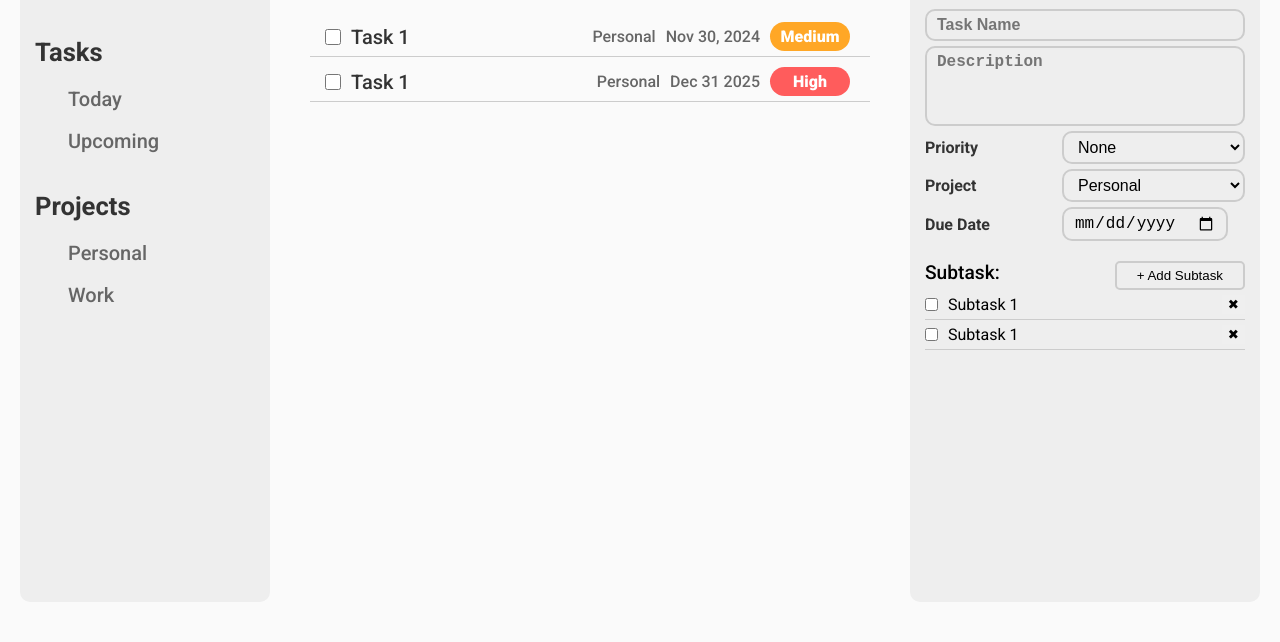
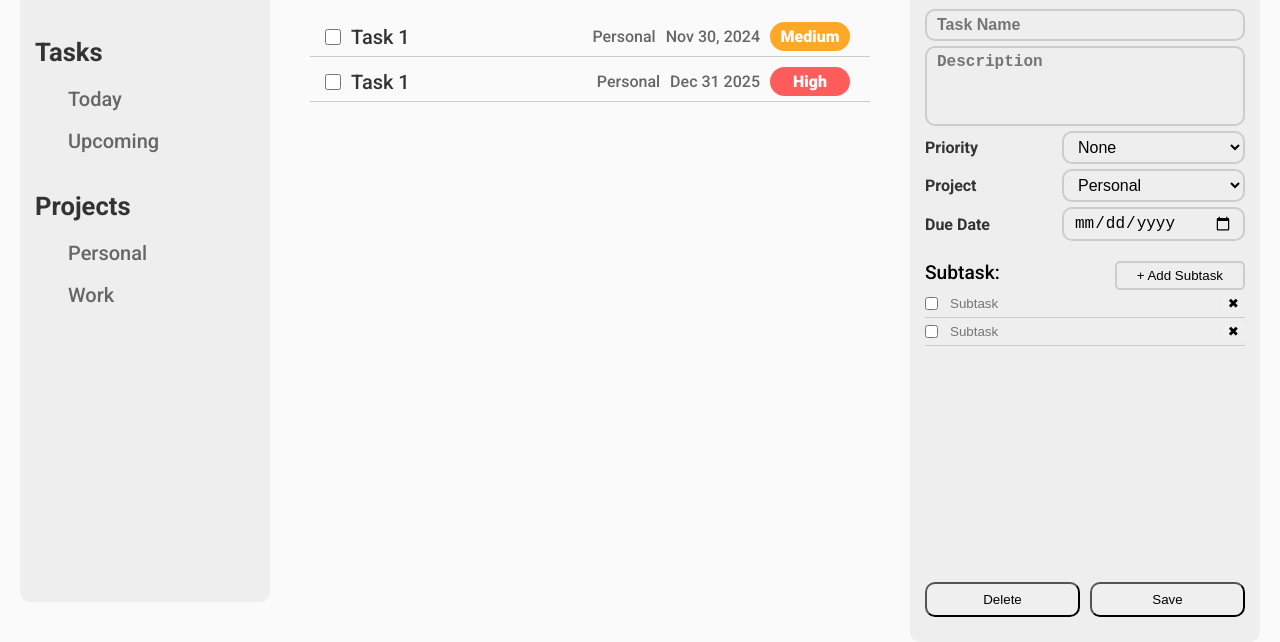
Before and after one commit to aish8la/Todo-List---TOP, a website built with webpack: page src/template.html in a window 1280 px wide. Shown: the part 178-820 px from the top of the page. Built offline with nearby package versions, Linux system fonts and the light colour scheme.

Commit message:
add form buttons

```diff
--- a/src/mainStyle.css
+++ b/src/mainStyle.css
@@ -207,12 +207,16 @@ li.task-item {
     border-radius: 10px;
     background-color: var(--form-background);
     padding: 25px 15px;
+    display: flex;
+    flex-direction: column;
+    height: 100%;
 }
 
 .task-form {
     display: flex;
     flex-direction: column;
     gap: 5px;
+    flex: 1;
 }
 
 .form-title {
@@ -254,7 +258,7 @@ li.task-item {
     align-items: center;
 }
 
-.form-input-div > .project-input, .priority-input {
+.form-input-div > .project-input, .form-input-div > .priority-input, .form-input-div > input[type="date"] {
     flex: 1;
 }
 
@@ -265,6 +269,9 @@ li.task-item {
 
 .form-sub-task-container {
     margin-top: 15px;
+    display: flex;
+    flex-direction: column;
+    flex: 1;
 }
 
 .sub-task-btn {
@@ -280,6 +287,17 @@ li.task-item {
     justify-content: space-between;
 }
 
+.sub-task-list-ctn {
+    overflow-y: scroll;
+    flex: 1;
+}
+
+.subtask-item-title {
+    background-color: transparent;
+    border: none;
+    flex: 1;
+}
+
 .sub-task-item {
     display: flex;
     gap: 10px;
@@ -293,3 +311,16 @@ li.task-item {
     border: none;
     margin-left: auto;
 }
+
+.form-button-div {
+    justify-self: flex-end;
+    display: flex;
+    justify-content: center;
+    gap: 10px;
+}
+
+.form-button-div > button {
+    flex: 1;
+    height: 35px;
+    border-radius: 10px;
+}
--- a/src/template.html
+++ b/src/template.html
@@ -79,15 +79,19 @@
             <ul class="sub-task-list-ctn no-decoration-list">
               <li class="sub-task-item">
                 <input type="checkbox" class="subtask-checkbox">
-                <div class="subtask-it-title">Subtask 1</div>
+                <input type="text" class="subtask-item-title" placeholder="Subtask">
                 <button type="button" class="sub-task-delete">&#10006;</button>
               </li>
               <li class="sub-task-item">
                 <input type="checkbox" class="subtask-checkbox">
-                <div class="subtask-it-title">Subtask 1</div>
+                <input type="text" class="subtask-item-title" placeholder="Subtask">
                 <button type="button" class="sub-task-delete">&#10006;</button>
               </li>
             </ul>
+          </div>
+          <div class="form-button-div">
+            <button type="button" class="form-button delete-task-btn">Delete</button>
+            <button type="submit" class="form-button save-task-btn">Save</button>
           </div>
         </form>
       </div>
```
